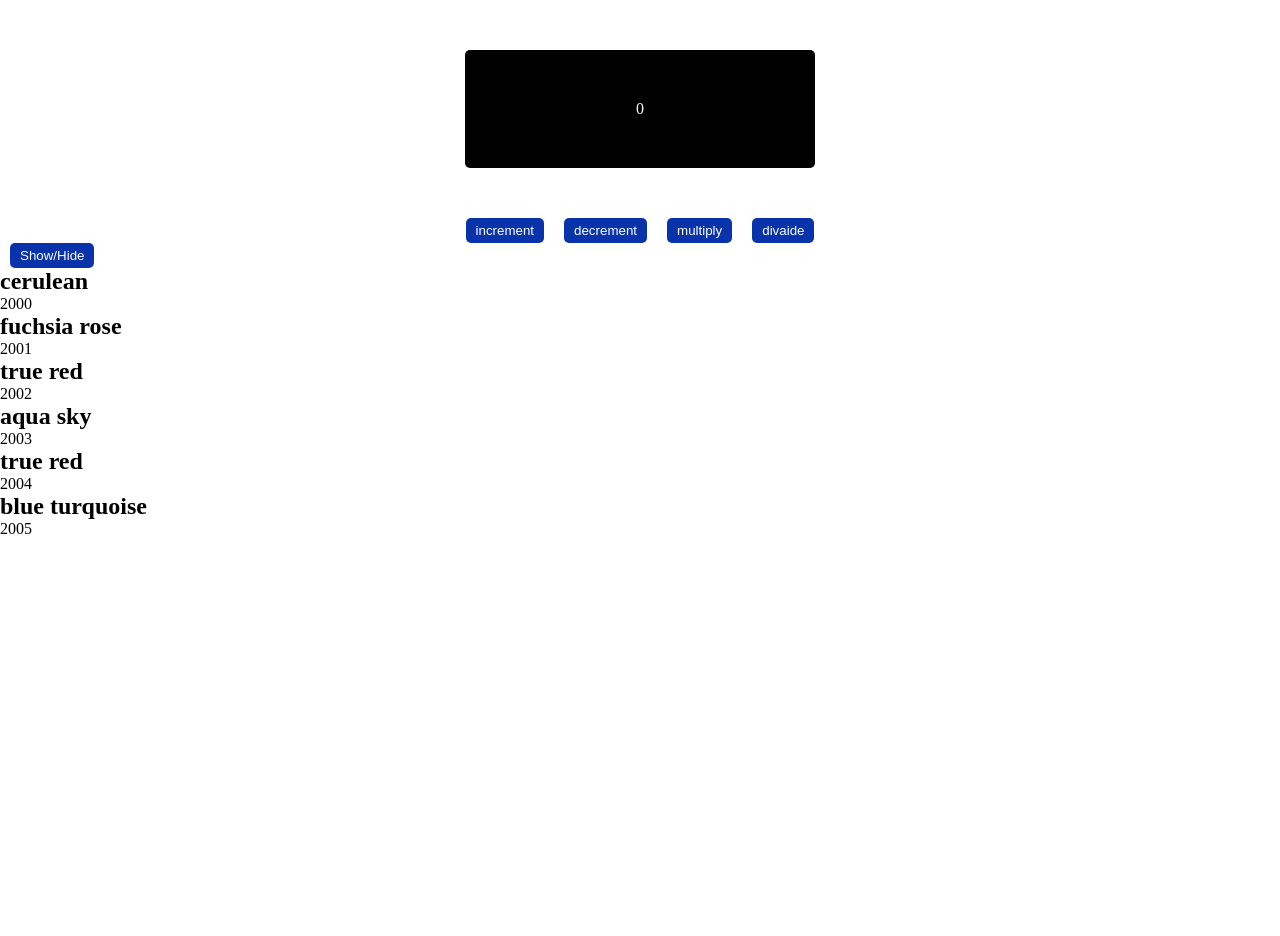
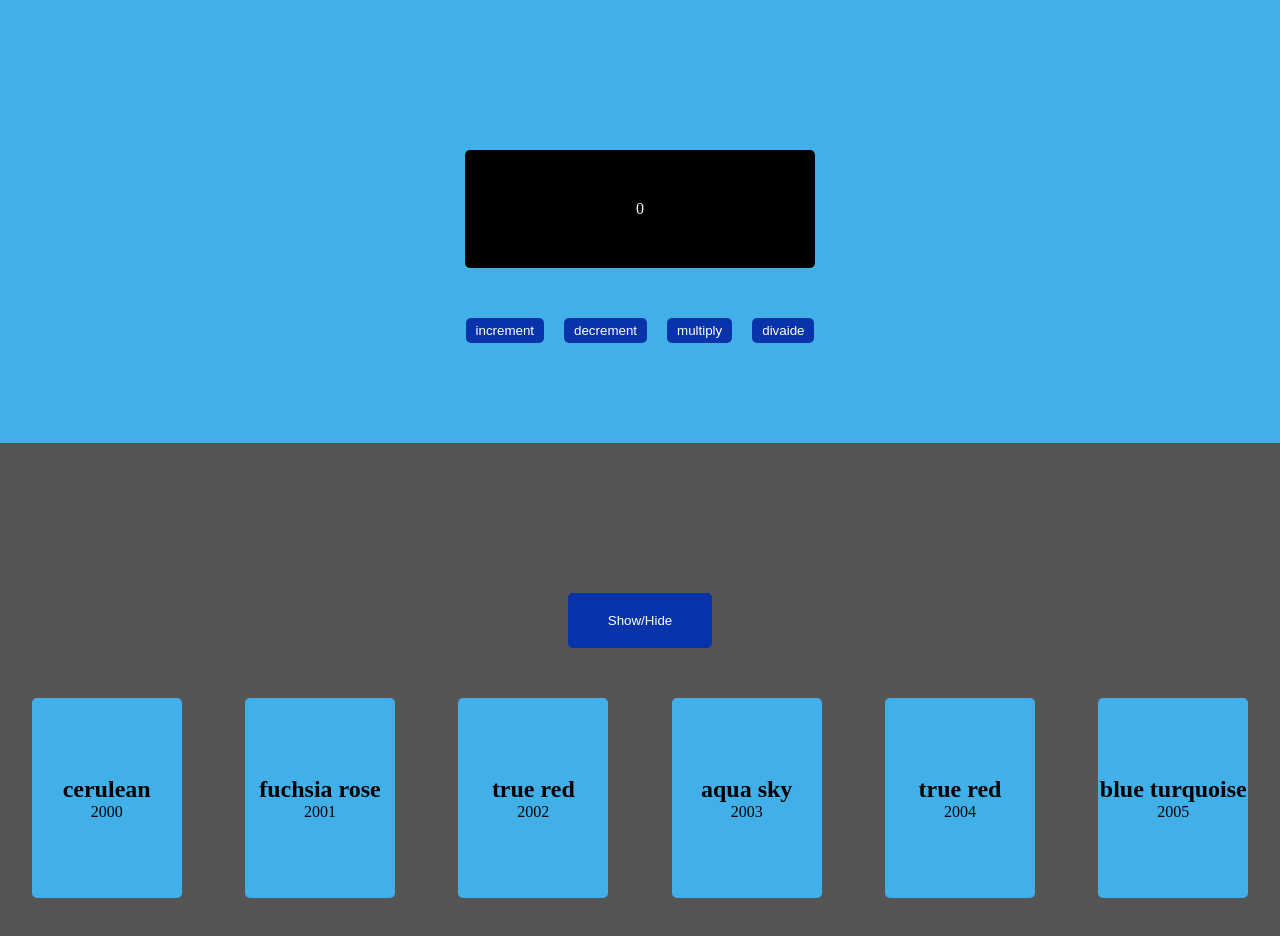
Before and after one commit to VaheM27/react_ujexner, a React (Create React App) app: page / in a window 1280 px wide. Shown: the top 936 px of the page. Before the commit the page ends 800 px from the top, so only its background shows below. Built offline with nearby package versions, Linux system fonts and the light colour scheme.

Commit message:
lesson 6 finish

```diff
--- a/src/Lesson6/App.css
+++ b/src/Lesson6/App.css
@@ -10,11 +10,13 @@
 } */
 .decr{
     text-align: center;
+    background: #41b0e8;
+    padding: 100px;
 }
 .decr p{
     width: 350px;
+    margin: 50px auto;
     padding: 50px 0;
-    margin: 50px auto;
     background: #000;
     color: white;
     border-radius: 5px;
@@ -29,3 +31,31 @@ button{
     cursor: pointer;
     border: none;
 }
+.users{
+    display: flex;
+    justify-content: center;
+    padding:100px 0;
+    flex-direction: column;
+    background: #555555;
+}
+.users button{
+    margin: 50px auto;
+    padding: 20px 40px;
+}
+.users .boxes{
+    display: flex;
+    justify-content: space-around;
+    flex-wrap: wrap;
+
+}
+.users .box{
+    width: 150px;
+    height: 200px;
+    background: #41b0e8;
+    border-radius: 5px;
+    display: flex;
+    justify-content: center;
+    flex-direction: column;
+    align-items: center;
+
+}
--- a/src/Lesson6/components/Tow.jsx
+++ b/src/Lesson6/components/Tow.jsx
@@ -10,7 +10,8 @@ export const Tow = () => {
     }
     return (
         <div className="users">
-            <button className="show" onClick={ShowHide}>Show/Hide</button>
+            <button  onClick={ShowHide}>Show/Hide</button>
+            <div className="boxes">
                 {show && Data.map((el) => {
                     return(
                         <div className="box">
@@ -20,5 +21,6 @@ export const Tow = () => {
                     )
                 })}
             </div>
+        </div>
     );
 };
```
Lines whose indentation alone changed are shown as unchanged.
